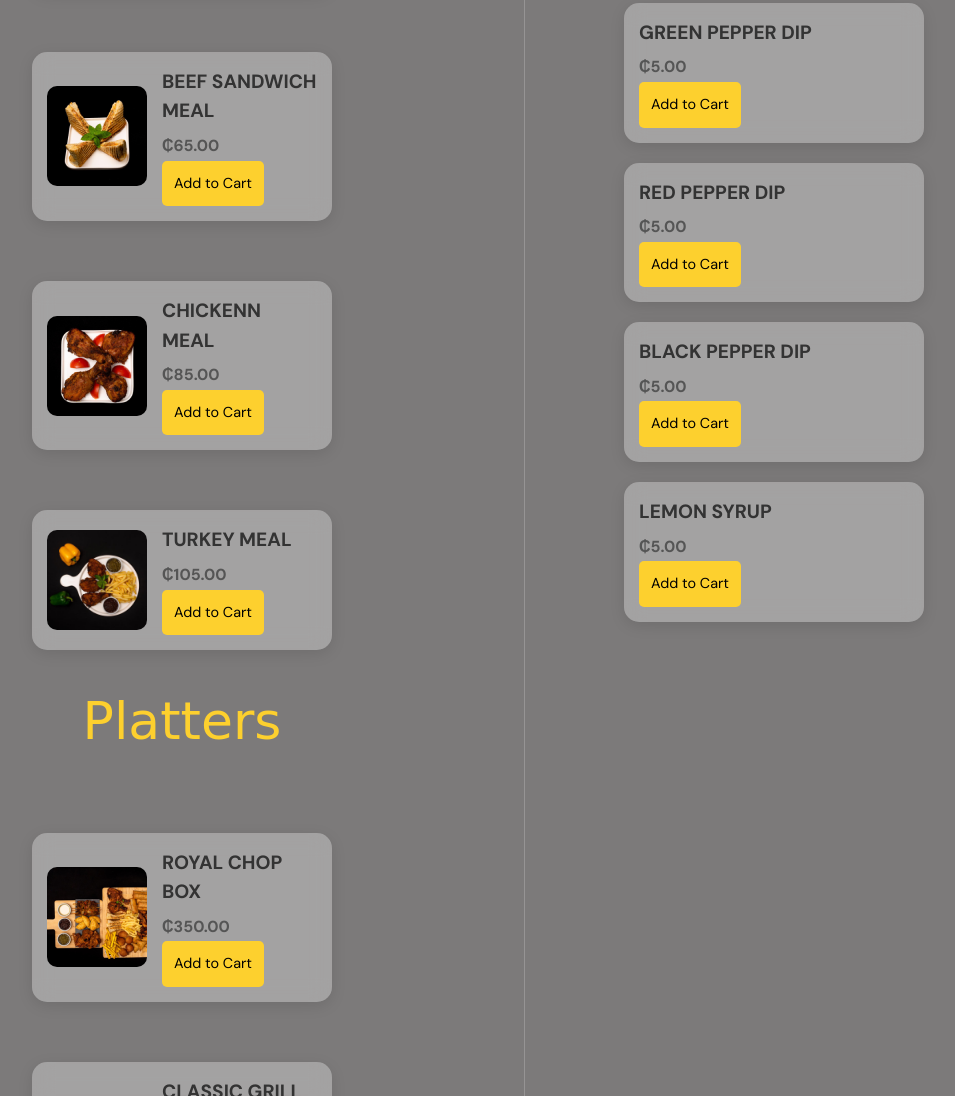
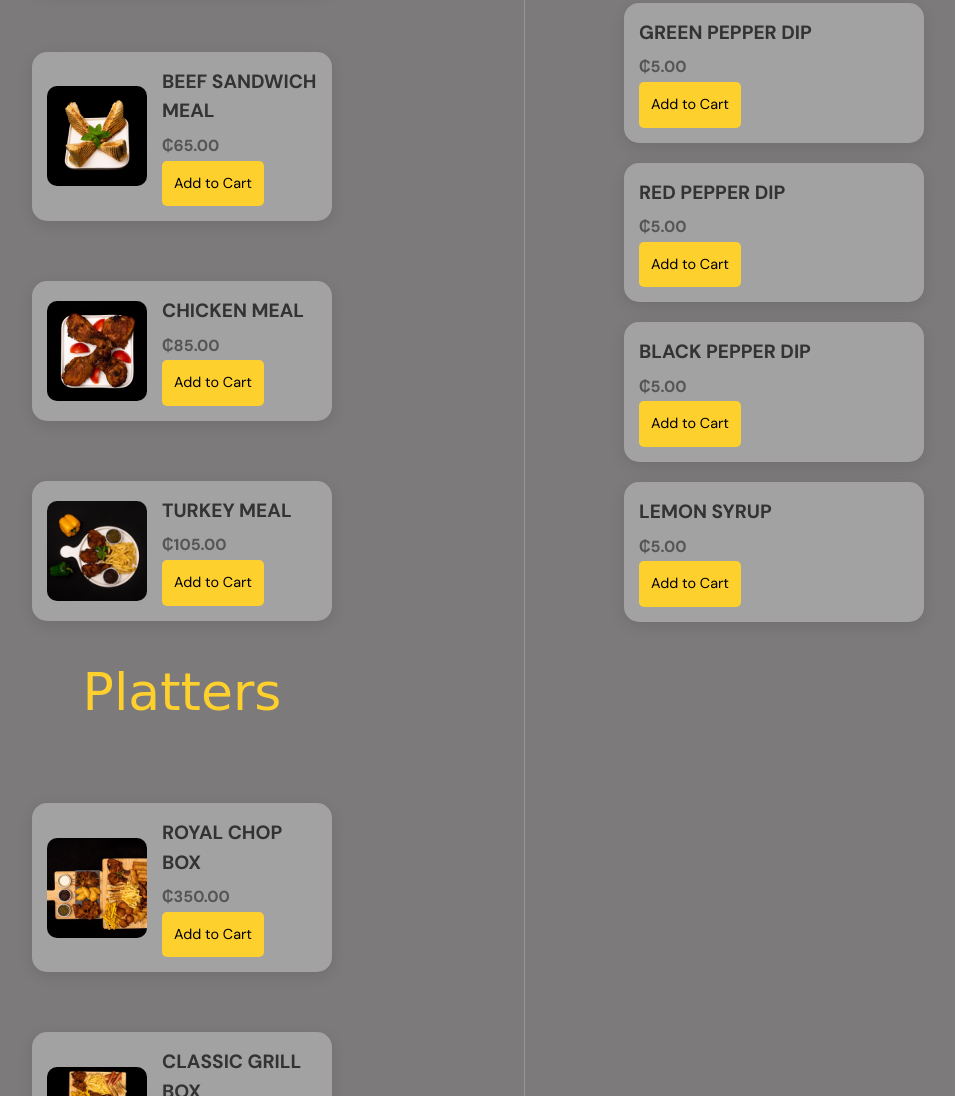
Before and after one commit to Akinfolarin-d3v/ChopExpressWA, a plain HTML site: page index.html in a window 1280 px wide. Shown: the part 3797-4893 px from the top of the page, without its empty margins (116-1071 px from the left). Drawn offline with nearby package versions, Linux system fonts and the light colour scheme; a web font is replaced by a local one.

Commit message:
Update index.html

```diff
--- a/index.html
+++ b/index.html
@@ -482,9 +482,9 @@
                     <img src="./assets/images/menu-8.png" width="100" height="100" alt="Chicken meal">
                   </figure>
                   <div>
-                    <h3>CHICKENN MEAL</h3>
+                    <h3>CHICKEN MEAL</h3>
                     <span class="price">₵85.00   </span>
-                    <button class="add-to-cart" data-name="CHICKENN MEAL" data-price="85">Add to Cart</button>
+                    <button class="add-to-cart" data-name="CHICKEN MEAL" data-price="85">Add to Cart</button>
                   </div>
                 </div>
               </li>
```
